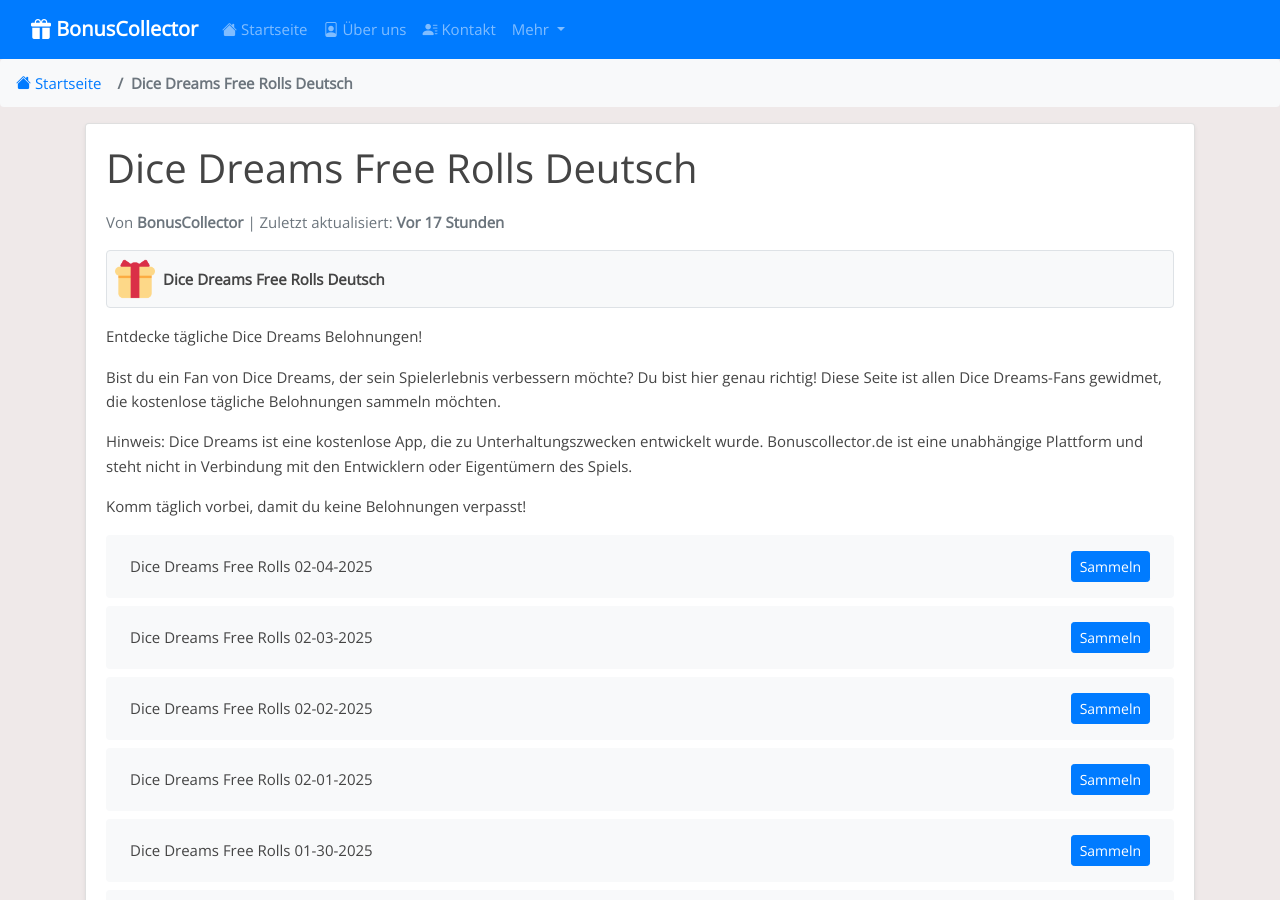
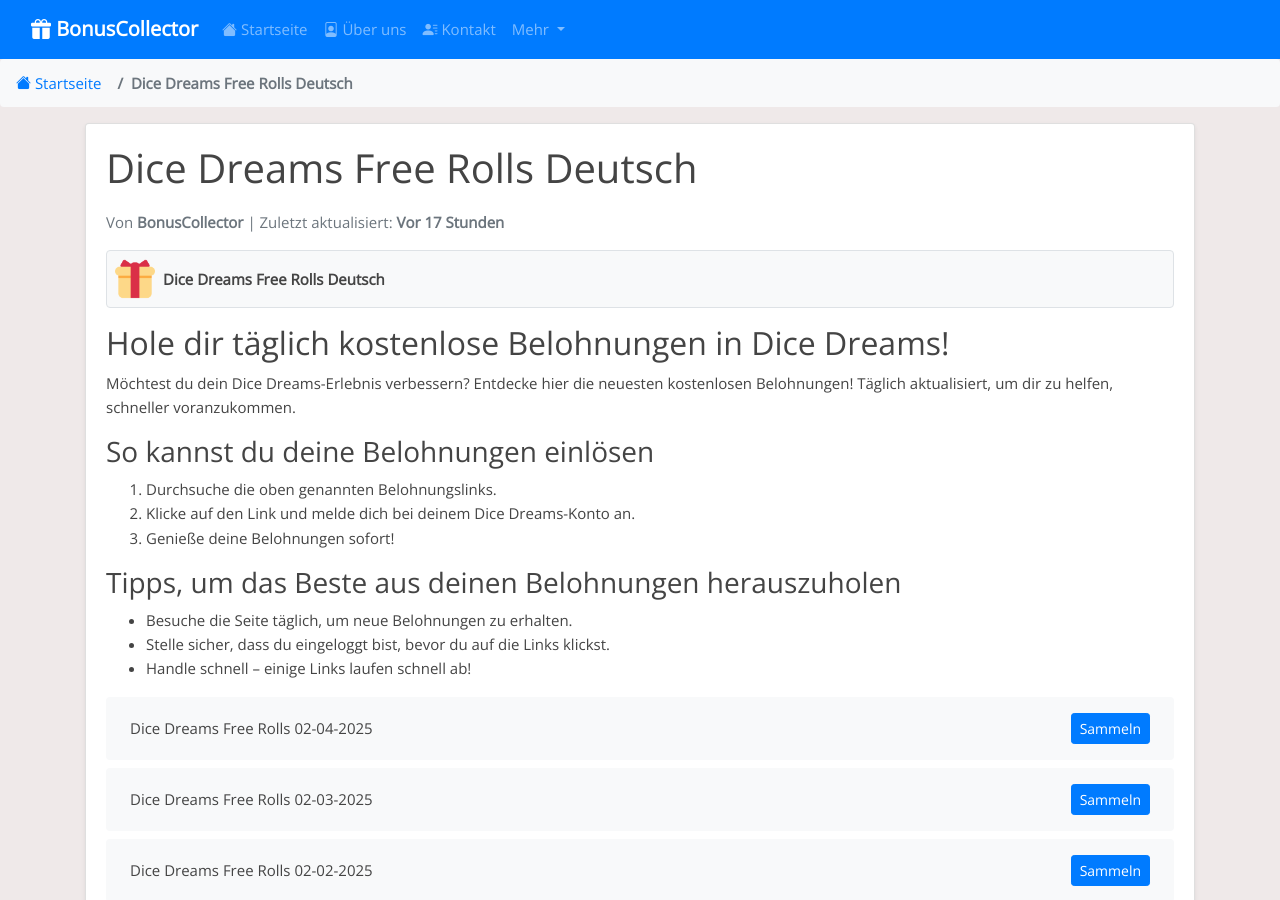
Before and after one commit to Prollad99/bs-de, a Jekyll site: the page built from _posts/2025-01-18-dice-dreams.md, in a window 1280 px wide and 900 px high. Built offline with Jekyll 4.4.1, drawn with Linux system fonts in a browser that asks for light colours; some of the changed text lies outside the part shown.

Commit message:
Aktualisiere dice-dreams-Belohnungslinks, Inhalte und Änderungsdatum

```diff
--- a/_includes/dice-dreams_footer.html
+++ b/_includes/dice-dreams_footer.html
@@ -1,22 +1,7 @@
-### So beanspruchst du deine Dice Dreams Belohnungen
+<h3>Warum du unsere Dice Dreams-Updates folgen solltest</h3>
 
+<p>Wir bieten täglich die neuesten Belohnungslinks aus offiziellen Dice Dreams-Aktionen. So bleibst du immer auf dem neuesten Stand. Speichere diese Seite für schnellen Zugriff.</p>
 
-1. Durchsuche die obigen Belohnungslinks und wähle die aus, die du beanspruchen möchtest.
+<h4>Hinweis:</h4>
 
-2. Klicke auf einen Link, um zur Dice Dreams-App oder -Website weitergeleitet zu werden.
-
-3. Melde dich an deinem Konto an, falls du dazu aufgefordert wirst.
-
-4. Deine Belohnung (kostenlose Spins, Münzen, Chips oder Boni) wird deinem Konto hinzugefügt.
-
-
-**Tipps zum Beanspruchen von Belohnungen:**
-
-- Stelle sicher, dass du in deinem Dice Dreams-Konto angemeldet bist, bevor du auf die Links klickst.
-
-- Die meisten Links können nur einmal beansprucht werden. Schaue also täglich für neue vorbei.
-
-- Wenn ein Link nicht funktioniert, ist er möglicherweise abgelaufen. Beanspruche deine Belohnungen so schnell wie möglich.
-
-
-Viel Spaß beim Sammeln deiner Belohnungen und beim Spielen von Dice Dreams!
+<p>Diese Seite ist nicht mit den offiziellen Entwicklern von Dice Dreams verbunden. Alle Belohnungen stammen aus öffentlichen Quellen.</p>
--- a/_includes/dice-dreams_post.html
+++ b/_includes/dice-dreams_post.html
@@ -1,10 +1,27 @@
-Entdecke tägliche Dice Dreams Belohnungen!
+<h2>Hole dir täglich kostenlose Belohnungen in Dice Dreams!</h2>
 
+<p>Möchtest du dein Dice Dreams-Erlebnis verbessern? Entdecke hier die neuesten kostenlosen Belohnungen! Täglich aktualisiert, um dir zu helfen, schneller voranzukommen.</p>
 
-Bist du ein Fan von Dice Dreams, der sein Spielerlebnis verbessern möchte? Du bist hier genau richtig! Diese Seite ist allen Dice Dreams-Fans gewidmet, die kostenlose tägliche Belohnungen sammeln möchten.
+<h3>So kannst du deine Belohnungen einlösen</h3>
 
+<ol>
 
-Hinweis: Dice Dreams ist eine kostenlose App, die zu Unterhaltungszwecken entwickelt wurde. Bonuscollector.de ist eine unabhängige Plattform und steht nicht in Verbindung mit den Entwicklern oder Eigentümern des Spiels.
+  <li>Durchsuche die oben genannten Belohnungslinks.</li>
 
+  <li>Klicke auf den Link und melde dich bei deinem Dice Dreams-Konto an.</li>
 
-Komm täglich vorbei, damit du keine Belohnungen verpasst!
+  <li>Genieße deine Belohnungen sofort!</li>
+
+</ol>
+
+<h3>Tipps, um das Beste aus deinen Belohnungen herauszuholen</h3>
+
+<ul>
+
+  <li>Besuche die Seite täglich, um neue Belohnungen zu erhalten.</li>
+
+  <li>Stelle sicher, dass du eingeloggt bist, bevor du auf die Links klickst.</li>
+
+  <li>Handle schnell – einige Links laufen schnell ab!</li>
+
+</ul>
```
